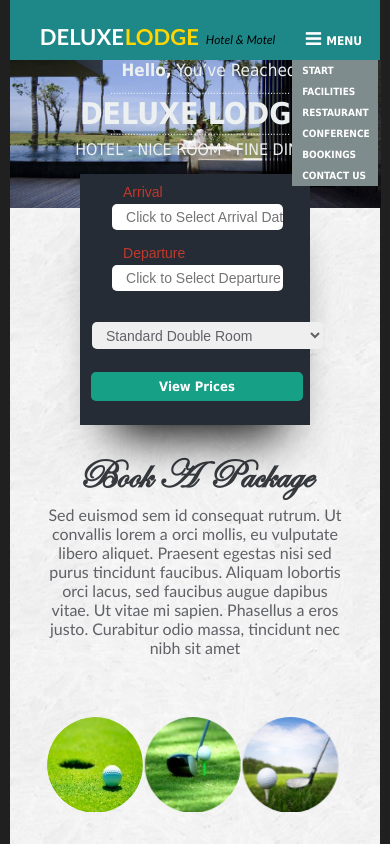
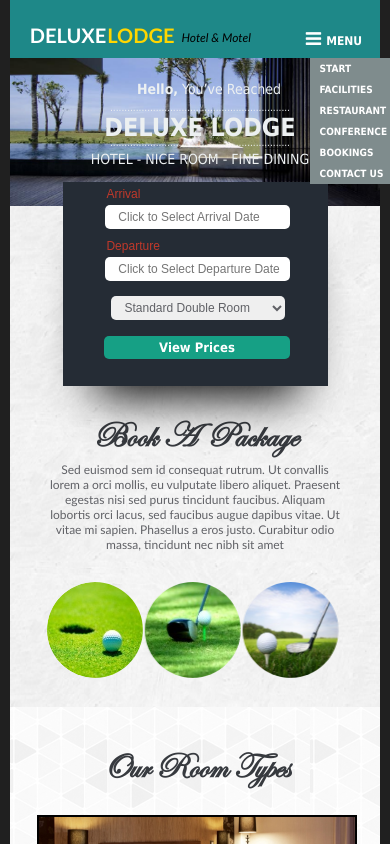
Before and after one commit to mobarokhossen/web-project-My-profile, a plain HTML site: page index.html in a window 390 px wide. Both pictures are taken after a click on the link "MENU". Shown: the top 844 px of the page. Drawn offline with nearby package versions, Linux system fonts and the light colour scheme.

Commit message:
Css responsive last modify

```diff
--- a/css/style.css
+++ b/css/style.css
@@ -12,6 +12,7 @@ body{
 .wrapper{
 	width: 95%;
 	text-align: center;
+	overflow: hidden;
 }
 .menu{
 	display: none;
@@ -83,7 +84,7 @@ body{
 
 .nav ul{
 	float: right;
-	margin-right: 120px;
+	margin: 0px;
 }
 
 .nav ul li{
@@ -177,7 +178,7 @@ body{
 	padding: 10px 2px 2px 36px;
 	font-size: 18px;
 	text-align: left !important;
-	margin-left: 15px;
+	margin-left: 30px;
 	color: #c0392b;
 }
 .scheduling_date{
@@ -187,8 +188,8 @@ body{
 
 .schedule input{
 	padding: 10px 0px 10px 10px;
-	font-size: 16px;
-	width:100%;
+	font-size: 15px;
+	width: 214px;
 	border-radius: 10px;
 	border: none;
 	color: #606166;
@@ -197,9 +198,9 @@ body{
 select{
 	margin-top: 34.5px;
 	margin-left: 10px;
-	font-size: 16px;
+	font-size: 15px;
 	border-radius: 10px;
-	padding: 11px 35px 9.5px 5px;
+	padding: 11px 20px 9.5px 5px;
 	border: none;
 	color: #606166;
 }
@@ -207,8 +208,8 @@ select{
 
 option{
 	width:100%;
-	font-size: 17px;
-	margin-left: 2px;
+	font-size: 15px;
+	padding-left: 15px;
 	color: #606166;
 }
 
@@ -549,7 +550,7 @@ option{
 	}
 
  .nav ul li {
-    padding: 32px 6px;
+    padding: 32px 15px;
 	}
 
  .icon p {
@@ -578,7 +579,7 @@ option{
 	}
 
 	.schedule input {
-		padding: 5px 0px 5px 10px;
+		padding: 6px 0px 6px 10px;
 		font-size: 15px;
 		border-radius: 5px;
 		width: 90%;
@@ -606,7 +607,7 @@ option{
 	}
 
 	.price a {
-		padding: 5.5px 12px;
+		padding: 7px 12px;
 		border-radius: 6px;
 	}
 
@@ -668,7 +669,7 @@ option{
 
 .nav ul {
     float: right;
-    margin-right: 45px;
+    margin-right: 15px;
 }
 
 .nav ul li {
@@ -679,6 +680,65 @@ option{
     margin-top: 10px;
     font-size: 19px;
 	margin-left: 10px;
+}
+
+.schedule input {
+    font-size: 14px;
+    width: 215px;
+    padding: 5px 0px 5px 10px;
+}
+
+select {
+    margin-left: 5px;
+    margin-top: 25.5px;
+    border-radius: 5px;
+    padding: 5px 37px 4px 10px;
+    font-size: 14px;
+}
+
+.scheduling {
+    padding: 10px 2px 2px 10px;
+    font-size: 14px;
+	margin-left: 26px;
+}
+
+
+.scheduling_date {
+    padding: 2px 5px 5px 10px;
+}
+
+.schedule div {
+    float: none;
+}
+.sche {
+    width: 94%;
+}
+
+.schedule {
+    width: 300px;
+	margin-top: 15px;
+}
+
+.schedule input {
+}
+
+
+
+.bg_img_disc p {
+    margin-left: -35px;
+}
+
+.price a {
+    padding: 7px 76px;
+	border-radius: 5px;
+}
+
+.price {
+    width: 100%;
+	font-size: 13px;
+	margin-left: 2px;
+    padding-bottom: 30px;
+	margin-top: 30px;
 }
 .rooms {
     padding-bottom: 20px;
@@ -696,52 +756,6 @@ option{
 .room i {
     margin-left: 6px;
     font-size: 18px;
-}
-.schedule {
-    margin-top: 15px;
-}
-.schedule input {
-    padding: 3px 0px 3px 10px;
-    font-size: 14px;
-    width: 80%;
-}
-
-select {
-    padding: 2px 0px 2px 0px;
-    margin-left: 5px;
-    margin-top: 25.5px;
-    font-size: 13px;
-    border-radius: 5px;
-}
-
-.scheduling {
-    padding: 10px 2px 2px 10px;
-    font-size: 14px;
-}
-
-
-.scheduling_date {
-    padding: 2px 5px 5px 10px;
-}
-
-
-
-
-.bg_img_disc p {
-    margin-left: -35px;
-}
-
-.price a {
-    padding: 7px 68px;
-	border-radius: 5px;
-}
-
-.price {
-    width: 100%;
-	font-size: 13px;
-	margin-left: 2px;
-    padding-bottom: 30px;
-	margin-top: 30px;
 }
 
 .hotel_history p:first-child {
@@ -762,29 +776,7 @@ select {
     font-size: 11px !important;
 }
 
-.schedule div {
-    float: none;
-}
-.sche {
-    width: 94%;
-}
 
-.schedule {
-    width: 30%;
-}
-
-.scheduling {
-    margin-left: 26px;
-}
-
-.schedule input {
-    padding: 5px 0px 5px 10px;
-}
-
-select {
-    padding: 5px 50px 4px 10px;
-    font-size: 14px;
-}
 
 .heading {
     margin-top: -224px;
@@ -794,7 +786,7 @@ select {
 
 
 }
-@media all and (max-width: 800px){
+@media all and  (max-width: 930px){
 
 .menu{
 	display: block;
@@ -902,9 +894,6 @@ select {
     margin-left: 10px;
 }
 
-.schedule {
-    width: 37%;
-}
 
 
 .heading {
@@ -1003,9 +992,6 @@ select {
 
 @media all and (max-width: 650px){
 
-.schedule {
-    width: 46%;
-}
 
 .room {
     width: 49%;
@@ -1021,36 +1007,6 @@ select {
 .hotel_history p:first-child {
     font-size: 24px;
 }
-
-}
-
-
-@media all and (max-width: 480px){
-
-.schedule {
-    width: 62%;
-}
-.slider {
-    height: 100px;
-}
-
-.hotel_history p:first-child {
-    font-size: 19px;
-}
-
-.hotel_history div div:first-child {
-    width: 66%;
-}
-.hotel_history div div:nth-child(2) {
-    width: 34%;
-}
-
-.member input:last-child {
-    width: 20%;
-}
-
-}
-@media all and (max-width: 650px){
 
 .nav ul {
     right: -29px;
@@ -1088,11 +1044,32 @@ select {
 .room {
     width: 47%;
 }
+.schedule {
+    width: 265px;
+}
+.slider {
+    height: 100px;
+}
+
+.hotel_history p:first-child {
+    font-size: 19px;
+}
+
+.hotel_history div div:first-child {
+    width: 66%;
+}
+.hotel_history div div:nth-child(2) {
+    width: 34%;
+}
+
+.member input:last-child {
+    width: 20%;
+}
 
 }
 
 
-@media all and (max-width: 364px){
+@media all and (max-width: 440px){
 
 
 .nav ul {
@@ -1101,9 +1078,15 @@ select {
     top: 58px;
 }
 
+select {
+    padding: 4px 15px 4px 10px;
+    font-size: 12px;
+    margin-top: 10px;
+}
+
 .schedule input {
-    font-size: 11px;
-    width: 80%;
+    font-size: 12px;
+    width: 175px;
 }
 .room {
     width: 100%;
@@ -1119,13 +1102,8 @@ select {
     font-size: 12px;
 }
 
-select {
-    padding: 2px 18px 3px 10px;
-    font-size: 12px;
-    margin-top: 10px;
-}
 .price a {
-    padding: 5px 45px;
+    padding: 4px 55px;
 }
 .heading {
     font-size: 35px;
@@ -1190,7 +1168,7 @@ option {
 
 }
 
-@media all and (max-width: 325px){
+@media all and (max-width: 359px){
 
 
 .logo {
@@ -1201,13 +1179,7 @@ option {
     margin-top: 3px;
 }
 
-.schedule input {
-	width: 96%;
-}
-.scheduling {
-    font-size: 12px;
-    padding: 6px 2px 2px 0px;
-}
+
 
 .bg_img_disc p:first-child {
     font-size: 12px;
```
Also changed, not shown: d.jpg (added).
